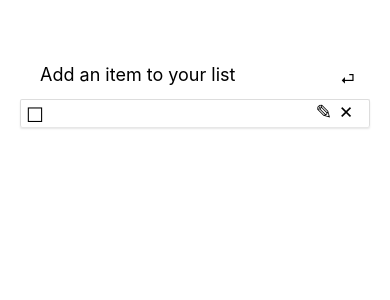
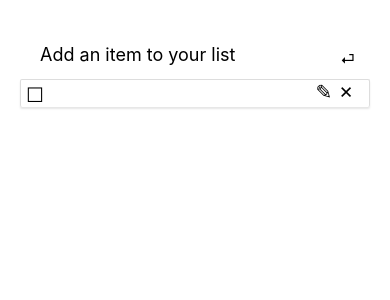
Before and after one commit to kale-stew/native-universal-list, a React Native app: screen / in a window 390 px wide. Shown: the top 300 px of the page. Built offline with nearby package versions, Linux system fonts and the light colour scheme.

Commit message:
change viewtype

```diff
--- a/src/scenes/ListView.js
+++ b/src/scenes/ListView.js
@@ -7,6 +7,7 @@ import NewItem from '../components/NewItem';
 import Item from '../components/Item';
 
 class ListView extends React.Component {
+
     render() {
         return (
             <View style={styles.containerStyle}>
@@ -24,7 +25,7 @@ class ListView extends React.Component {
 const styles = {
     containerStyle: {
         flex: 1,
-        paddingTop: 60
+        paddingTop: 40
     },
 }
 
```
